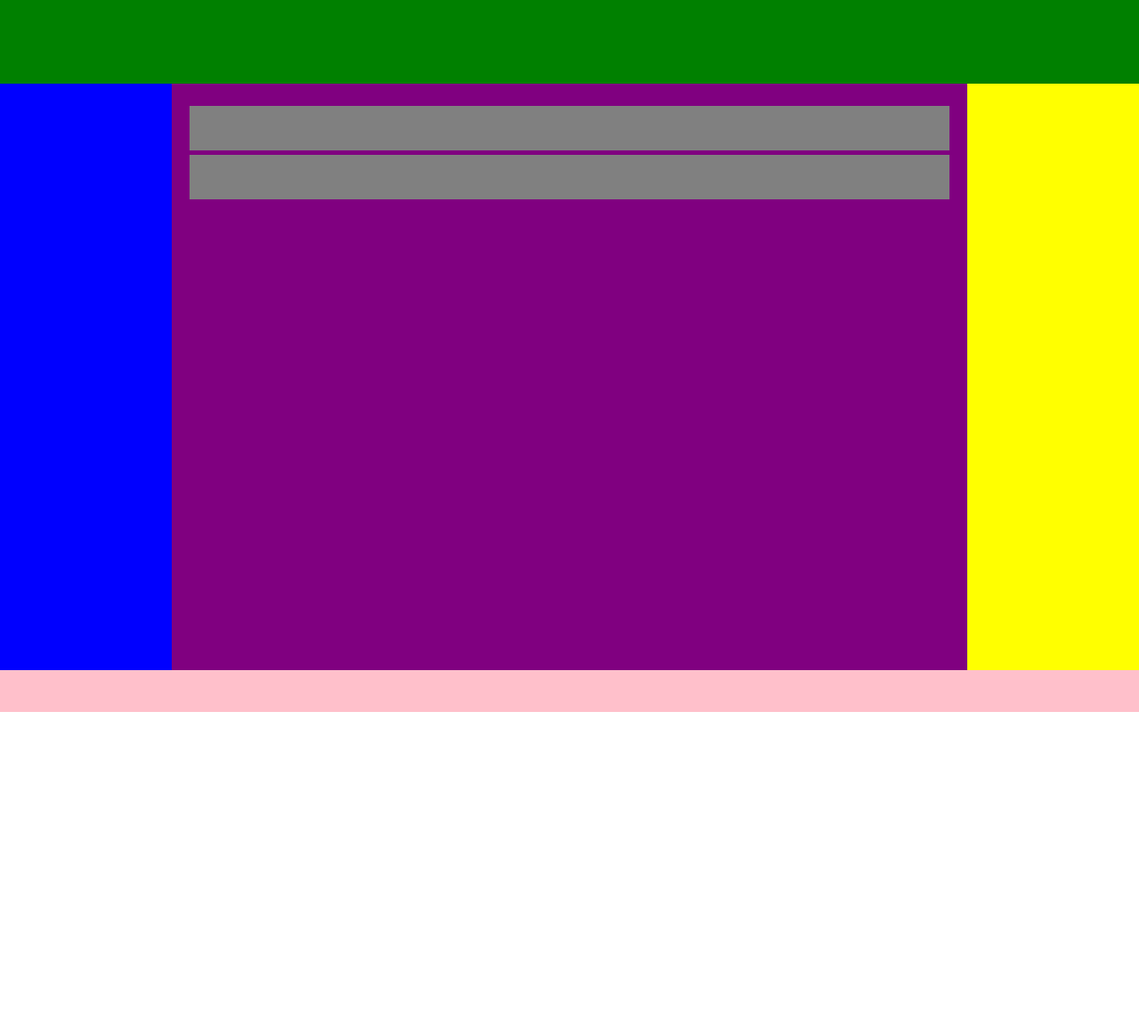
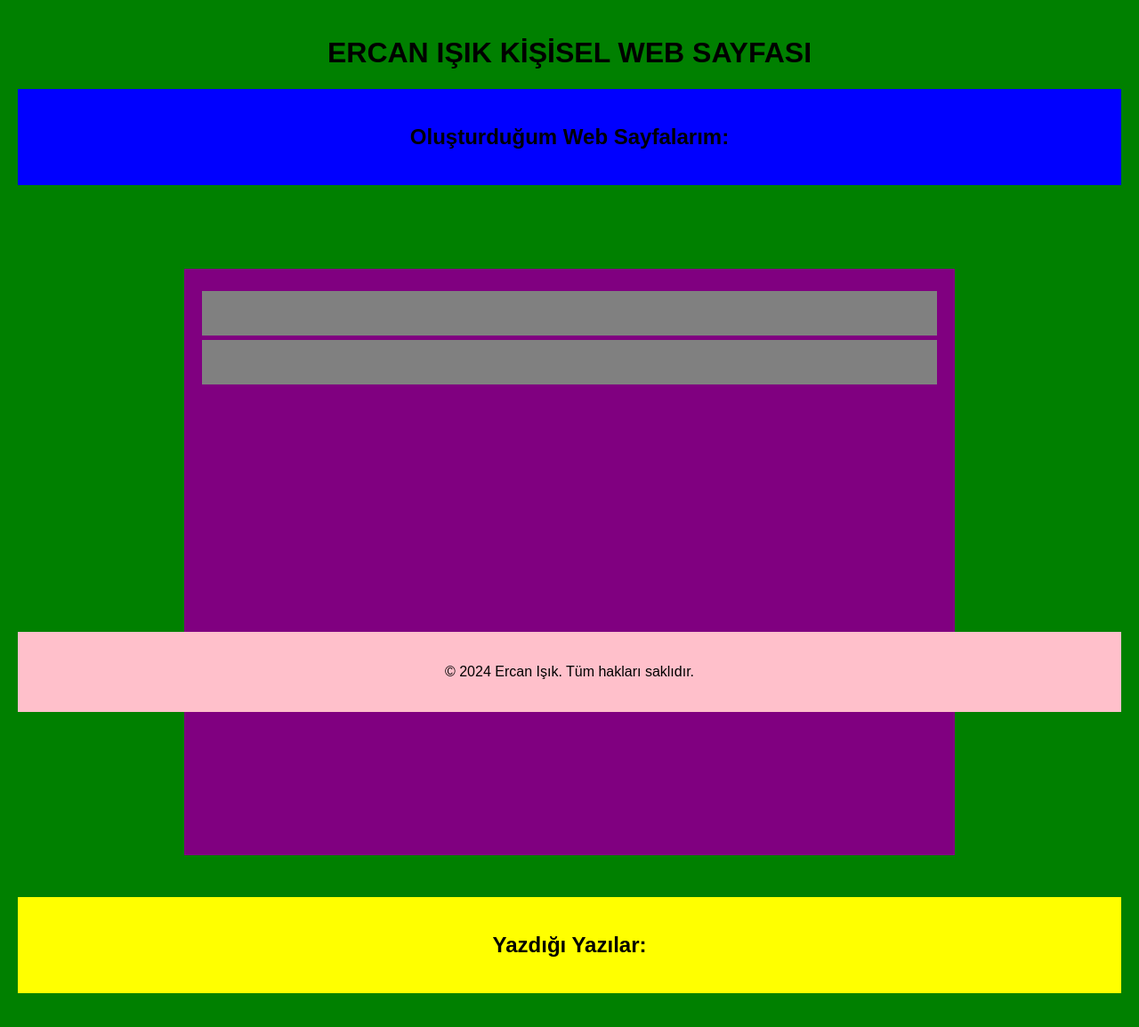
Before and after one commit to ercan1s1k/ercan1s1k.github.io, a plain HTML site: page index.html in a window 1280 px wide. Shown: the whole page at 89% size. Before the commit the page ends 800 px from the top, so only its background shows below. Drawn offline with Linux system fonts and the light colour scheme.

Commit message:
Update index.html

```diff
--- a/index.html
+++ b/index.html
@@ -21,24 +21,27 @@
     <!--sayfa gövdesi başlangıcı-->
     <body class="sayfa_govdesi">
 
+
+         <!--sayfanın başlık kısmı başlangıcı-->
+            <header class="sayfanin_baslik_kismi">
+                <h1>ERCAN IŞIK KİŞİSEL WEB SAYFASI</h1>
+            </headebr>
+            <!--sayfanın başlık kısmı sonu>
+
+
+
+            <!--sayfanın navigasyon kısmı başlangıcı-->
+            <nav class="sayfanin_navigasyon_kismi">
+                <h2>Oluşturduğum Web Sayfalarım:</h2>
+            </nav>
+            <!--sayfanın navigasyon kısmı sonu-->
+
         <!--sayfanın tüm içeriğinin başlangıcı-->
         <main class="sayfanin_tum_icerigi">
 
 
 
-            <!--sayfanın başlık kısmı başlangıcı-->
-            <header class="sayfanin_baslik_kismi">
 
-            </header>
-            <!--sayfanın başlık kısmı başlangıcı-->
-
-
-
-            <!--sayfanın navigasyon kısmı başlangıcı-->
-            <nav class="sayfanin_navigasyon_kismi">
-
-            </nav>
-            <!--sayfanın navigasyon kısmı sonu-->
 
 
 
@@ -62,25 +65,30 @@
 
 
 
+
+
+
+
+
+        </main>
+    <!--sayfanın tüm içeriğinin sonu-->
+    <!--sayfanın en alt kısmı başlangıcı-->
+
+
+
+
             <!--sayfanın yan kısmı başlangıcı-->
             <aside class="sayfanin_yan_kismi">
-
+                <h2>Yazdığı Yazılar:</h2>
             </aside>
             <!--sayfanın yan kısmı sonu-->
 
 
 
-            <!--sayfanın en alt kısmı başlangıcı-->
-            <footer class="sayfanin_en_alt_kismi">
-
-            </footer>
-            <!--sayfanın en alt kısmı sonu-->
-
-
-
-        </main>
-        <!--sayfanın tüm içeriğinin sonu-->
-
+        <footer class="sayfanin_en_alt_kismi">
+            <p>© 2024 Ercan Işık. Tüm hakları saklıdır.</p>
+        </footer>
+     <!--sayfanın en alt kısmı sonu-->
 
     </body>
     <!--sayfa gövdesi sonu-->
```
